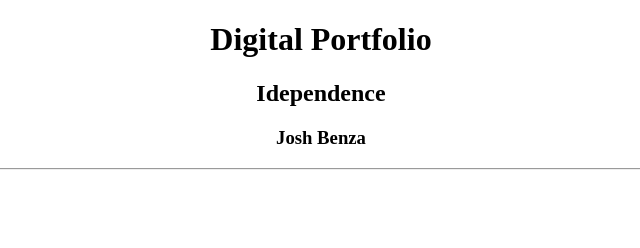
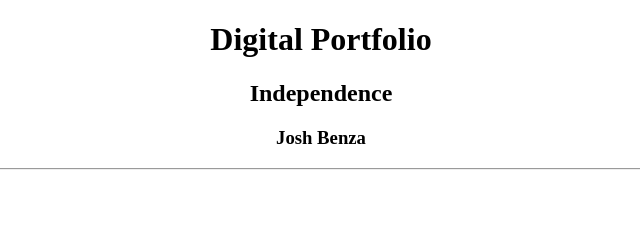
Before and after one commit to josh-123168/al-digital-portfolio, a plain HTML site: page index.html in a window 1280 px wide. Shown: the top 248 px of the page, 319-959 px from the left. Drawn offline with Linux system fonts and the light colour scheme.

Commit message:
typo again

```diff
--- a/index.html
+++ b/index.html
@@ -9,7 +9,7 @@
 </head>
 <body>
     <h1>Digital Portfolio</h1>
-    <h2>Idependence</h2>
+    <h2>Independence</h2>
     <h3>Josh Benza</h3>
     <hr>
     <h4>Pages</h4>
```
